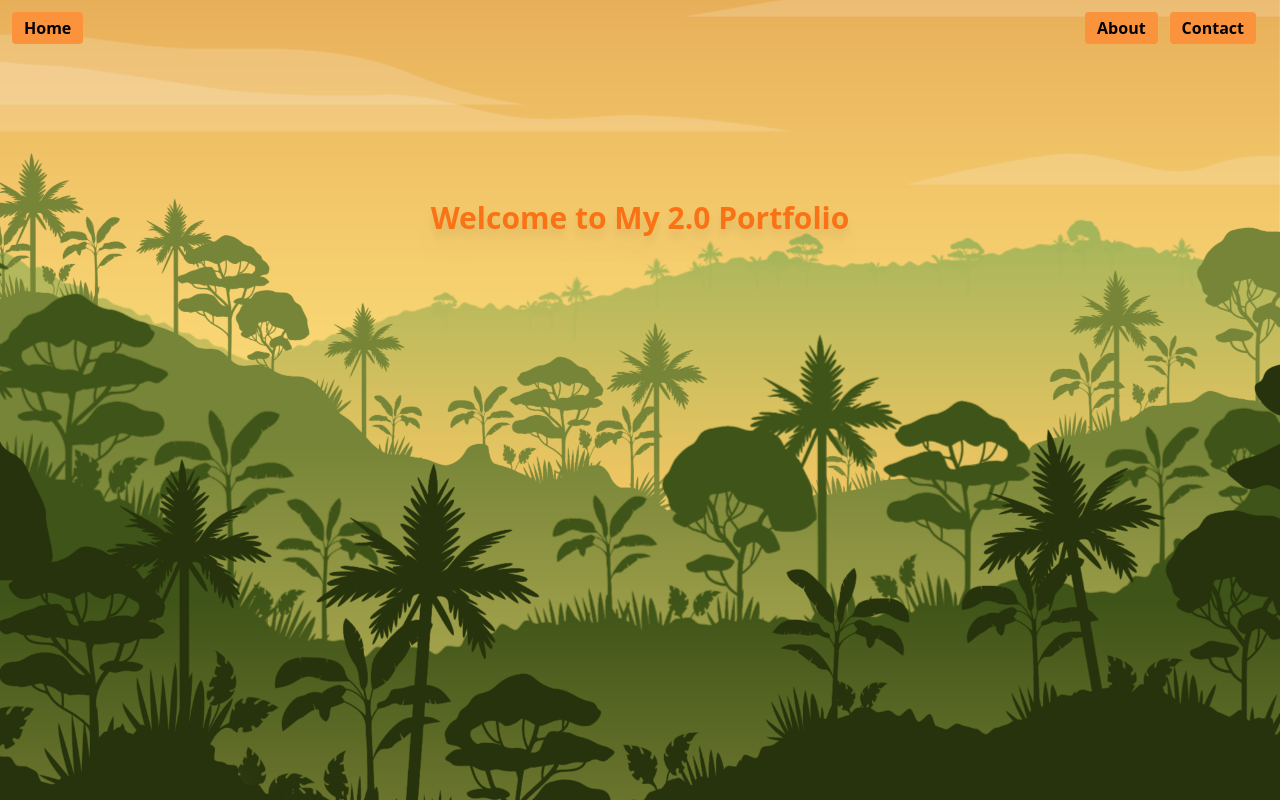
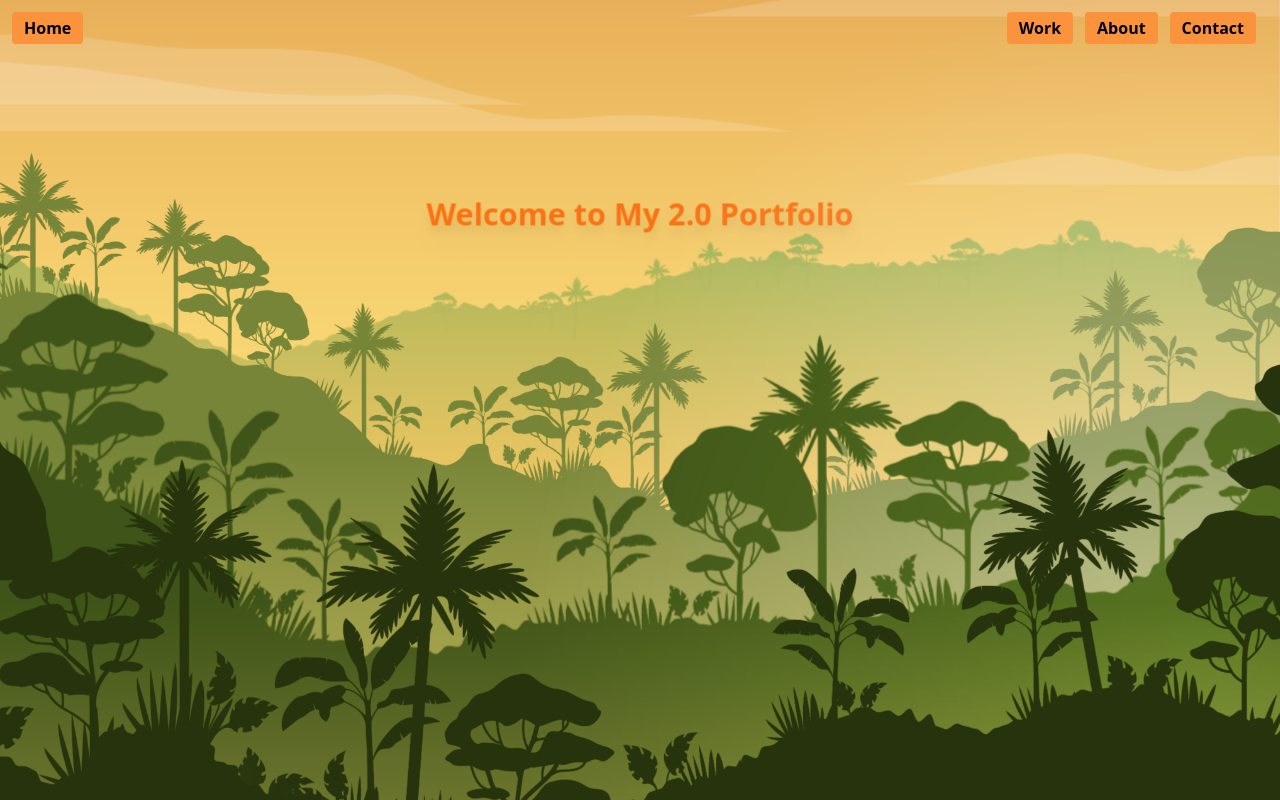
Before and after one commit to Parzival-IOI/Portfolio-2.0, a Next.js app: page / in a window 1280 px wide. Built offline with nearby package versions, Linux system fonts and the light colour scheme.

Commit message:
Parallax-Fixed And Loding Screen

```diff
--- /dev/null
+++ b/app/Work/page.jsx
@@ -0,0 +1,9 @@
+import React from 'react'
+
+const page = () => {
+  return (
+    <div>Work</div>
+  )
+}
+
+export default page
--- a/app/layout.jsx
+++ b/app/layout.jsx
@@ -5,10 +5,11 @@ export default function RootLayout({ children }) {
     return (
       <html lang="en">
         <head />
-        <body className='relative z-0'>
+        <body className='relative z-0 min-h-full'>
             <nav className='flex py-3 fixed z-10 w-full'>
                 <NavLink href="/" className="ml-3 mr-auto" >Home</NavLink>
-                <NavLink href="/About" >About</NavLink>
+                <NavLink href="/Work" >Work</NavLink>
+                <NavLink href="/About" className="ml-3">About</NavLink>
                 <NavLink href="/Contact" className="mr-6 ml-3" >Contact</NavLink>
             </nav>
             {children}
--- a/app/loading.jsx
+++ b/app/loading.jsx
@@ -2,7 +2,9 @@ import React from 'react'
 
 const loading = () => {
   return (
-    <div>loading...</div>
+    <div className='w-screen h-screen bg-slate-900 grid place-items-center'>
+      <h4 className='lg:text-4xl md:text-3xl sm:text-2xl text-gray-50'>Loading...</h4>
+    </div>
   )
 }
 
--- a/app/page.jsx
+++ b/app/page.jsx
@@ -7,16 +7,16 @@ const Page = () => {
     <div className='overflow-x-hidden overflow-y-auto'>
       <div className={par.wrapper}>
         <div className={par.container}>
-              <Image src={`/BackGround.png`} alt="Loading..." className={par.parallax} width={500} height={500}/>
-              <Image src={`/FourthBG.png`} alt="Loading..." className={par.parallax} width={500} height={500}/>
+              <Image src={`/BackGround.png`} alt="Loading..." className={par.parallax} width={300} height={300}/>
+              <Image src={`/FourthBG.png`} alt="Loading..." className={par.parallax} width={400} height={400}/>
               <div className={par.parallax} >
                 <h3 className="text-1xl font-bold mt-[30vh] lg:mt-0 lg:text-3xl sm:mt-[5vh] sm:text-2xl text-orange-500 drop-shadow-xl "  >Welcome to My 2.0 Portfolio</h3>
               </div>
               <Image src={`/ThirdBG.png`} alt="Loading..." className={par.parallax} width={500} height={500}/>
-              <Image src={`/SecondBG.png`} alt="Loading..." className={par.parallax} width={500} height={500}/>
-              <Image src={`/FirstBG.png`} alt="Loading..." className={par.parallax} width={500} height={500}/>
+              <Image src={`/SecondBG.png`} alt="Loading..." className={par.parallax} width={800} height={800}/>
+              <Image src={`/FirstBG.png`} alt="Loading..." className={par.parallax} width={1000} height={1000}/>
         </div>
-        <div className='h-screen w-full'></div>
+        <div className='h-screen w-full mt-[15vh] bg-slate-900' ></div>
       </div>
     </div>
   )
--- a/styles/parallax.module.css
+++ b/styles/parallax.module.css
@@ -4,7 +4,6 @@
     overflow-y: auto;
     perspective: 100px;
 }
-
 .container {
     position: relative;
     display: flex;
@@ -13,6 +12,7 @@
     height: 100%;
     width: 100%;
     transform-style: preserve-3d;
+    z-index: -1;
 }
 
 .parallax {
@@ -26,18 +26,19 @@
 }
 .parallax:nth-child(2) {
     transform: translateZ(calc(-100px * 2)) scale(calc(1.05 + 2));
+    /* mix-blend-mode: screen; */
 }
 .parallax:nth-child(3) {
-    transform: translateZ(calc(-100px * 1.5)) scale(calc(1.05 + 1.5));
+    transform: translateZ(calc(-100px * 1.5)) scale(calc(1.05 + 1.5)) translateY(25vw);
     display: flex;
     justify-content: center;
-    transform: translateY(25vw);
 }
 .parallax:nth-child(4) {
     transform: translateZ(calc(-100px * 1)) scale(calc(1.05 + 1));
 }
 .parallax:nth-child(5) {
     transform: translateZ(calc(-100px * 0.5)) scale(calc(1.05 + 0.5));
+    /* mix-blend-mode: screen; */
 }
 .parallax:last-child {
     transform: translateZ(calc(-100px * 0)) scale(calc(1.05 + 0));
```
Also changed, not shown: public/BackGround.png, public/SecondBG.png.
